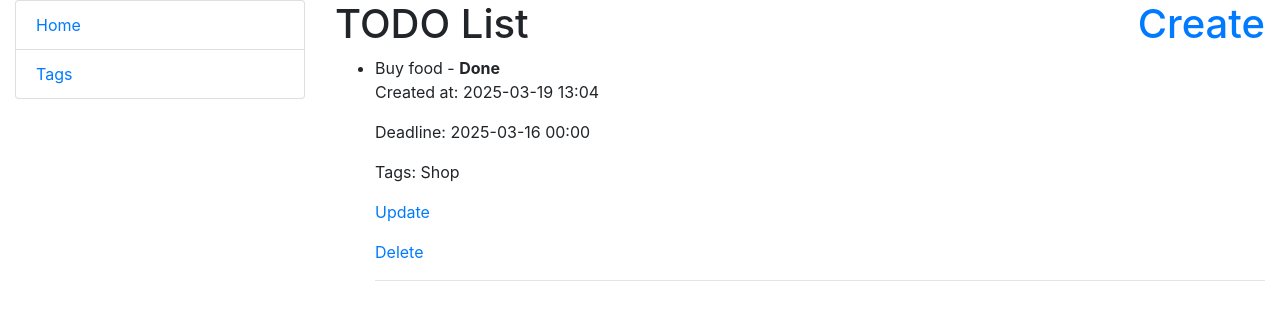
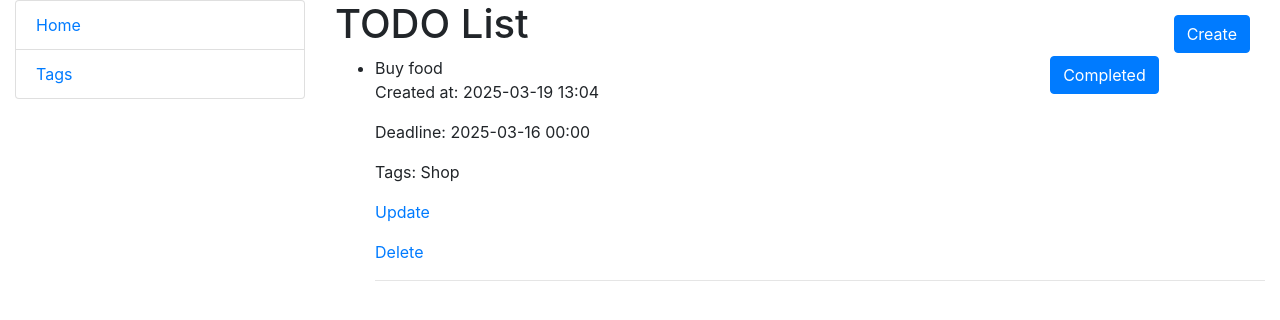
Before and after one commit to IllyaKovaliuk/ToDo_app, a Django app: page /todo_app/home/ in a window 1280 px wide. Shown: the top 320 px of the page. Run offline with Django 4.2, Linux system fonts and the light colour scheme; data comes from the database, SQL or seed files in the repository; both versions use the stored data as it was after the commit; parts of the project's set-up code (start-up, migrations or seed data) failed here and were passed over; some libraries are stand-ins or nearby versions.

Commit message:
Added 'Complete' and 'Undo' buttons for understanding completed task or no

```diff
--- a/myproject/todo_app/models.py
+++ b/myproject/todo_app/models.py
@@ -4,6 +4,9 @@ from django.db import models
 # Create your models here.
 class Tag(models.Model):
     name = models.CharField(max_length=50)
+
+    def __str__(self):
+        return self.name
 
 
 class Task(models.Model):
@@ -12,7 +15,7 @@ class Task(models.Model):
     datetime = models.DateTimeField(auto_now_add=True)
     deadline = models.DateTimeField()
     done_not_done = models.BooleanField(default=False)
-    tags = models.ManyToManyField('Tag', blank=True)  # важливо: blank=True
+    tags = models.ManyToManyField('Tag', blank=True)
 
     def __str__(self):
         return self.tags
--- a/myproject/todo_app/templates/todo_app/home.html
+++ b/myproject/todo_app/templates/todo_app/home.html
@@ -1,11 +1,22 @@
 {% extends "base.html" %}
+{% load crispy_forms_filters %}
 
 {% block content %}
-  <h1>TODO List <a style="float: right" href="{% url 'todo_app:task_create' %}">Create</a></h1>
+  <h1>TODO List <a style="float: right; margin: 15px" href="{% url 'todo_app:task_create' %}" class="btn btn-primary">Create</a></h1>
 <ul>
     {% for task in num_tasks %}
         <li>
-            {{ task.content }} - <strong>{% if task.done_not_done %} Done {% else %} Not done {% endif %}</strong>
+            {{ task.content }}
+                <form action="{% url 'todo_app:task_switch' task.pk %}" method="post" style="float: right">
+                {% csrf_token %}
+                  {{ form|crispy }}
+                  <button type="submit" class="btn {% if task.done_not_done %} btn-primary {% else %} btn-danger {% endif %}">
+                    {% if task.done_not_done %} Completed
+                      {% else %} Undo
+                    {% endif %}
+                  </button>
+                </form>
+
             <p>Created at: {{ task.datetime|date:"Y-m-d H:i" }}</p>
             <p>Deadline: {{ task.deadline|date:"Y-m-d H:i" }}</p>
             <p>Tags:
--- a/myproject/todo_app/urls.py
+++ b/myproject/todo_app/urls.py
@@ -1,5 +1,13 @@
 from django.urls import path, include
-from todo_app.views import index, TagListView, TaskCreateView, TaskUpdateView, TaskDeleteView
+from todo_app.views import (
+    index,
+    TagListView,
+    TaskCreateView,
+    TaskUpdateView,
+    TaskDeleteView,
+    TaskSwithcher,
+    TagCreateView,
+    )
 
 urlpatterns = [
     path('home/', index, name='index'),
@@ -7,6 +15,8 @@ urlpatterns = [
     path('task/create', TaskCreateView.as_view(), name='task_create'),
     path('task/<int:pk>/update', TaskUpdateView.as_view(), name='task_update'),
     path('task/<int:pk>/delete', TaskDeleteView.as_view(), name='task_delete'),
+    path('task/<int:task_id>/swith', TaskSwithcher, name='task_switch'),
+    # path('tags/create', TagCreateView.as_view(), name='tag_create'),
 
 ]
 
--- a/myproject/todo_app/views.py
+++ b/myproject/todo_app/views.py
@@ -1,4 +1,4 @@
-from django.shortcuts import render
+from django.shortcuts import render, get_object_or_404, redirect
 from django.http import HttpResponse, HttpRequest, Http404
 from django.urls import reverse_lazy
 from django.views import generic
@@ -39,3 +39,10 @@ class TaskDeleteView(generic.DeleteView):
     model = Task
     success_url = reverse_lazy('todo_app:index')
     template_name = 'todo_app/task_delete.html'
+
+
+def TaskSwithcher(request: HttpRequest, task_id: int) -> HttpResponse:
+    task = get_object_or_404(Task, pk=task_id)
+    task.done_not_done = not task.done_not_done
+    task.save()
+    return redirect('todo_app:index')
```
Also changed, not shown: myproject/db.sqlite3.
